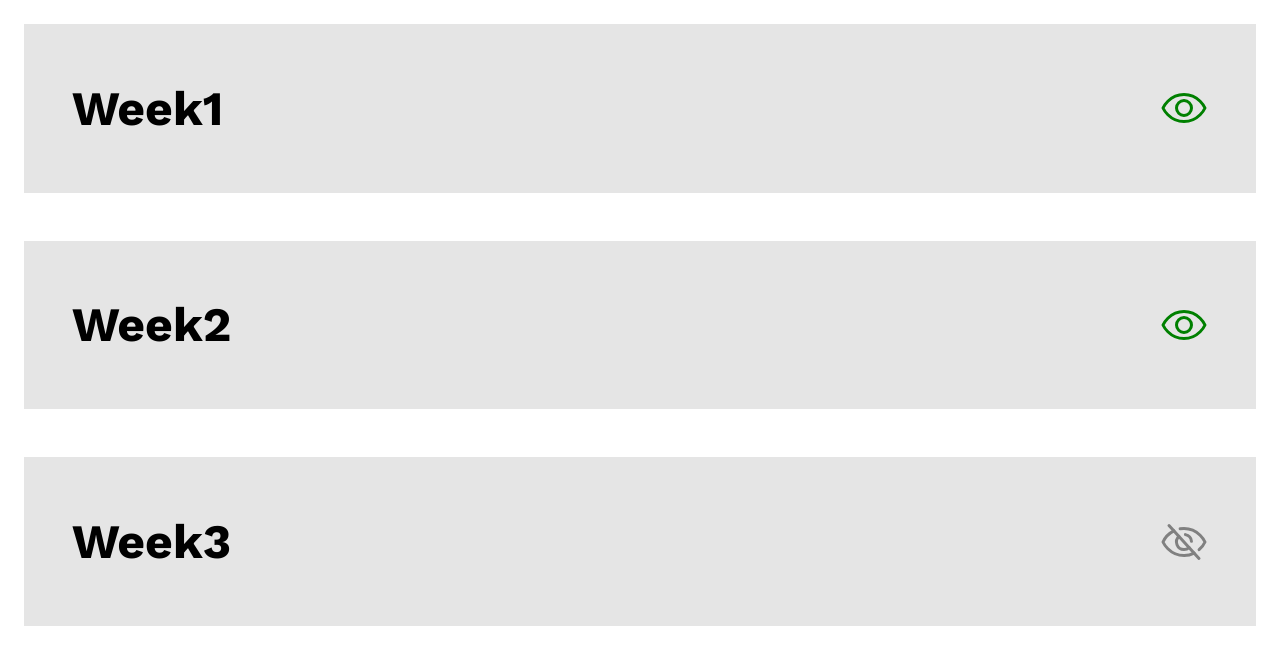
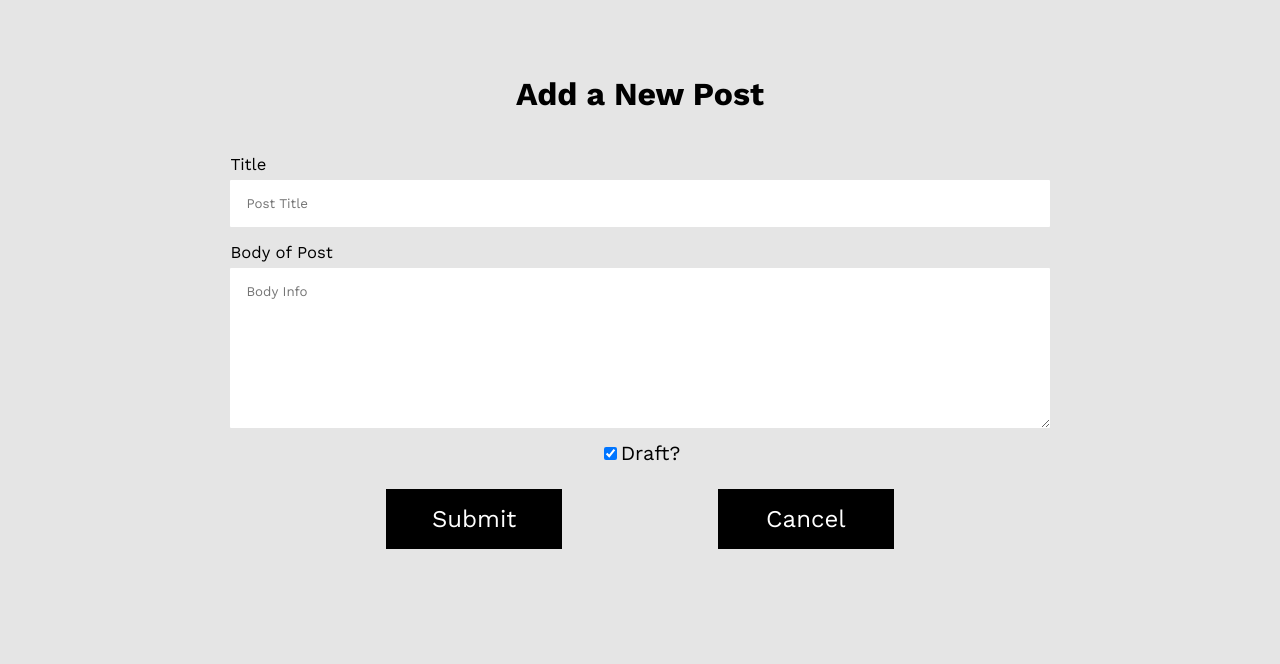
Before and after one commit to 100devs/course-tracker, a React (Create React App) app in the folder packages/client/: page /createPost in a window 1280 px wide. Shown: the top 664 px of the page. Built offline with nearby package versions, Linux system fonts and the light colour scheme; no server answers.

Commit message:
integrated components from createPost into editPost ... abstracted post object in createPost ... did some styling clean ups

```diff
--- a/packages/client/src/App.js
+++ b/packages/client/src/App.js
@@ -14,18 +14,16 @@ const AppContainer = styled.div`
   }
 `;
 
-
-
 function App() {
   return (
     <AppContainer>
       <Router>
         <Switch>
+          <Route path="/createPost">
+            <CreatePost />
+          </Route>
           <Route path="/">
             <Feed />
-          </Route>
-          <Route path="/createPost">
-            <CreatePost />
           </Route>
         </Switch>
       </Router>
--- a/packages/client/src/Feed.js
+++ b/packages/client/src/Feed.js
@@ -1,7 +1,11 @@
 import { useState, useEffect } from "react";
 import Post from "./components/Post";
+import styled from "styled-components";
 
 const Feed = () => {
+  const FeedDiv = styled.div`
+    padding: 1.5rem;
+  `;
   //   Import logged in user context information and use it set a state called is Admin
   let isAdmin = true;
 
@@ -24,7 +28,7 @@ const Feed = () => {
   //     return <div>loading...</div>;
   //   }
   return (
-    <div>
+    <FeedDiv>
       {/* posts.map(post => {
 
           render a post component using the data from the current post in the loop
@@ -46,26 +50,27 @@ const Feed = () => {
       {/*test components*/}
       <Post
         title={`Week1`}
-        body={`testing1`}
+        body={`Contrary to popular belief, Lorem Ipsum is not simply random text. It has roots in a piece of classical Latin literature from 45 BC, making it over 2000 years old. Richard McClintock, a Latin professor at Hampden-Sydney College in Virginia, looked up one of the more obscure Latin words, consectetur, from a Lorem Ipsum passage, and going through the cites of the word in classical literature, discovered the undoubtable source. Lorem Ipsum comes from sections 1.10.32 and 1.10.33 of "de Finibus Bonorum et Malorum" (The Extremes of Good and Evil) by Cicero, written in 45 BC. This book is a treatise on the theory of ethics, very popular during the Renaissance. The first line of Lorem Ipsum, "Lorem ipsum dolor sit amet..", comes from a line in section 1.10.32.`}
         isAdmin={isAdmin}
         isDraft={false}
         id={1}
       />
       <Post
         title={`Week2`}
-        body={`testing2`}
+        body={`It is a long established fact that a reader will be distracted by the readable content of a page when looking at its layout. The point of using Lorem Ipsum is that it has a more-or-less normal distribution of letters, as opposed to using 'Content here, content here', making it look like readable English. Many desktop publishing packages and web page editors now use Lorem Ipsum as their default model text, and a search for 'lorem ipsum' will uncover many web sites still in their infancy. Various versions have evolved over the years, sometimes by accident, sometimes on purpose (injected humour and the like).
+        `}
         isAdmin={isAdmin}
         isDraft={false}
         id={2}
       />
       <Post
         title={`Week3`}
-        body={`testing3`}
+        body={`Lorem Ipsum is simply dummy text of the printing and typesetting industry. Lorem Ipsum has been the industry's standard dummy text ever since the 1500s, when an unknown printer took a galley of type and scrambled it to make a type specimen book. It has survived not only five centuries, but also the leap into electronic typesetting, remaining essentially unchanged. It was popularised in the 1960s with the release of Letraset sheets containing Lorem Ipsum passages, and more recently with desktop publishing software like Aldus PageMaker including versions of Lorem Ipsum.`}
         isAdmin={isAdmin}
         isDraft={true}
         id={3}
       />
-    </div>
+    </FeedDiv>
   );
 };
 
--- a/packages/client/src/components/Button.js
+++ b/packages/client/src/components/Button.js
@@ -10,8 +10,8 @@ const Button = styled.button.attrs((props) => ({
   width: ${(props) => props.size};
   padding: 1rem 0;
   &:hover {
-    background-color: #e5e5e5;
-    color: black;
+    box-shadow: 1px 1px 1px rbg(0, 0, 0);
+    cursor: pointer;
   }
   font-size: ${(props) => props.fontSize};
 `;
--- a/packages/client/src/components/ButtonDiv.js
+++ b/packages/client/src/components/ButtonDiv.js
@@ -1,9 +1,16 @@
 import styled from "styled-components";
 
-const ButtonDiv = styled.div`
+const ButtonDiv = styled.div.attrs((props) => ({
+  flexDirection: props.flexDirection || "row",
+  justify: props.justify || "space-evenly",
+  align: props.align || "auto",
+}))`
   display: flex;
   justify-content: space-evenly;
   margin-top: 1.5rem;
+  flex-direction: ${(props) => props.flexDirection};
+  align-items: ${(props) => props.align};
+  justify-content: ${(props) => props.justify};
 `;
 
 export default ButtonDiv;
--- a/packages/client/src/components/CollapsibleDiv.js
+++ b/packages/client/src/components/CollapsibleDiv.js
@@ -4,6 +4,7 @@ const CollapsibleDiv = styled.div`
   max-height: ${(props) => (props.hidden ? "0" : "7500px")};
   padding: ${(props) => (props.hidden ? "0" : "1.5rem")};
   opacity: ${(props) => (props.hidden ? "0" : "1")};
+  background-color: ${(props) => (props.edit ? "#e5e5e5" : "none")};
   transition: ${(props) =>
     props.hidden
       ? "opacity 150ms ease-in-out 150ms"
--- a/packages/client/src/components/CreatePost.js
+++ b/packages/client/src/components/CreatePost.js
@@ -18,9 +18,18 @@ import FormHeader from "./FormHeader";
 const backend = process.env.REACT_APP_BACKEND;
 const endpoint = `${backend}/api/createPost`;
 function CreatePost() {
-  const [title, setTitle] = useState("");
-  const [body, setBody] = useState("");
-  const [isDraft, setIsDraft] = useState(true);
+  const [post, setPost] = useState({
+    title: "",
+    body: "",
+    isDraft: true,
+  });
+
+  const createPostObject = (e) => {
+    const { name, value, type, checked } = e.target;
+    type === "checkbox"
+      ? setPost({ ...post, [name]: checked })
+      : setPost({ ...post, [name]: value });
+  };
 
   const handleSubmit = async (e) => {
     // we might want to go to the next page to see the published post (have to verify this)
@@ -32,17 +41,12 @@ function CreatePost() {
         headers: {
           "Content-type": "application/json",
         },
-        body: JSON.stringify({
-          title,
-          body,
-          isDraft,
-        }),
+        body: JSON.stringify({ post }),
       });
     } catch (error) {
       console.log(error);
     }
   };
-
   return (
     <Form padding="2rem 18% 5rem" onSubmit={handleSubmit}>
       <FormHeader>
@@ -54,8 +58,8 @@ function CreatePost() {
         <Input
           name="title"
           placeholder="Post Title"
-          value={title}
-          onChange={(e) => setTitle(e.target.value)}
+          value={post.title}
+          onChange={(e) => createPostObject(e)}
         />
       </InputDiv>
 
@@ -65,8 +69,8 @@ function CreatePost() {
         <TextArea
           name="body"
           placeholder="Body Info"
-          value={body}
-          onChange={(e) => setBody(e.target.value)}
+          value={post.body}
+          onChange={(e) => createPostObject(e)}
         />
       </InputDiv>
 
@@ -74,9 +78,8 @@ function CreatePost() {
       <InputDiv flexDirection="row" justify="center" align="center">
         <Checkbox
           name="isDraft"
-          checked={isDraft}
-          value={isDraft}
-          onChange={(e) => setIsDraft(e.currentTarget.checked)}
+          checked={post.isDraft}
+          onChange={(e) => createPostObject(e)}
         />
         <span>Draft?</span>
       </InputDiv>
--- a/packages/client/src/components/Form.js
+++ b/packages/client/src/components/Form.js
@@ -3,7 +3,7 @@ const Form = styled.form.attrs((props) => ({
   padding: props.padding || "2rem",
   // 18% 4rem
 }))`
-  height: fit-content;
+  height: 100vh;
   width: 100%;
   background-color: #e5e5e5;
   padding: ${(props) => props.padding};
--- a/packages/client/src/components/Post.js
+++ b/packages/client/src/components/Post.js
@@ -6,6 +6,11 @@ import Button from "./Button";
 import Body from "./Body";
 import ButtonDiv from "./ButtonDiv";
 import { Eye, EyeSlash } from "phosphor-react";
+import InputDiv from "./InputDiv";
+import Input from "./Input";
+import InputLabel from "./InputLabel";
+import TextArea from "./TextArea";
+import Checkbox from "./Checkbox";
 
 const Post = ({ title, body, isDraft, isAdmin, id }) => {
   const [hiddenState, setHiddenState] = useState(true);
@@ -22,11 +27,16 @@ const Post = ({ title, body, isDraft, isAdmin, id }) => {
   const [changeObj, setChangeObj] = useState({});
 
   const createChangeObject = (e) => {
-    const { name, value } = e.target;
-    setChangeObj({
-      ...changeObj,
-      [name]: value,
-    });
+    console.log(changeObj);
+    // e.currentTarget.checked
+
+    const { name, value, type, checked } = e.target;
+    type === "checkbox"
+      ? setChangeObj({ ...changeObj, [name]: checked })
+      : setChangeObj({ ...changeObj, [name]: value });
+    type === "checkbox"
+      ? updatePost({ ...changeObj, [name]: checked })
+      : updatePost({ ...changeObj, [name]: value });
   };
 
   const sendChangeObj = async () => {
@@ -47,20 +57,20 @@ const Post = ({ title, body, isDraft, isAdmin, id }) => {
 
   return (
     <PostDiv>
-      <PostHeader onClick={() => !isEdit && handleCollapse()}>
+      <PostHeader onClick={() => !isEdit && handleCollapse()} edit={isEdit}>
         {isEdit ? (
-          <input
-            htmlFor="title"
-            label="Title"
-            type="text"
-            name="title"
-            placeholder={post.title}
-            onChange={(e) => createChangeObject(e)}
-          />
+          <InputDiv>
+            <InputLabel htmlFor="title">Title</InputLabel>
+            <Input
+              name="title"
+              value={post.title}
+              onChange={(e) => createChangeObject(e)}
+            />
+          </InputDiv>
         ) : (
           <h2>{title}</h2>
         )}
-        {isAdmin && (
+        {isAdmin && !isEdit ? (
           <>
             {isDraft ? (
               <EyeSlash aria-label="" size={48} color="grey" />
@@ -68,25 +78,37 @@ const Post = ({ title, body, isDraft, isAdmin, id }) => {
               <Eye aria-label="" size={48} color="green" />
             )}
           </>
+        ) : (
+          <></>
         )}
       </PostHeader>
 
-      <CollapsibleDiv hidden={hiddenState}>
+      <CollapsibleDiv hidden={hiddenState} edit={isEdit}>
         {isEdit ? (
-          <textarea
-            htmlFor="body"
-            label="Body"
-            type="text"
-            name="body"
-            placeholder={post.body}
-            onChange={(e) => createChangeObject(e)}
-          ></textarea>
+          <>
+            <InputDiv>
+              <InputLabel htmlFor="body">Body of Post</InputLabel>
+              <TextArea
+                name="body"
+                value={post.body}
+                onChange={(e) => createChangeObject(e)}
+              />
+            </InputDiv>
+            <InputDiv flexDirection="row" align="center">
+              <Checkbox
+                name="isDraft"
+                checked={post.isDraft}
+                onChange={(e) => createChangeObject(e)}
+              />
+              <span>Draft?</span>
+            </InputDiv>
+          </>
         ) : (
           <Body>{body}</Body>
         )}
 
         {isAdmin && (
-          <ButtonDiv>
+          <ButtonDiv justify={isEdit ? "flex-end" : "space-evenly"}>
             {isEdit ? (
               <Button onClick={(id) => sendChangeObj(id)}>Save</Button>
             ) : (
--- a/packages/client/src/components/PostDiv.js
+++ b/packages/client/src/components/PostDiv.js
@@ -2,7 +2,7 @@ import styled from "styled-components";
 
 const PostDiv = styled.div`
   width: 100%;
-  padding: 1.5rem;
+  padding-bottom: 1.5rem;
   display: flex;
   flex-flow: column nowrap;
   justify-content: center;
--- a/packages/client/src/components/PostHeader.js
+++ b/packages/client/src/components/PostHeader.js
@@ -3,7 +3,7 @@ import styled from "styled-components";
 const PostHeader = styled.div`
   text-align: left;
   background-color: #e5e5e5;
-  padding: 1rem 3rem;
+  padding: ${(props) => (props.edit ? "1.5rem" : "1rem 3rem")};
   display: flex;
   justify-content: space-between;
   align-items: center;
@@ -12,10 +12,8 @@ const PostHeader = styled.div`
     font-size: 3rem;
   }
   &:hover {
-    background-color: #164bc5;
-    color: white;
+    cursor: pointer;
   }
-  cursor: pointer;
 `;
 
 export default PostHeader;
```
